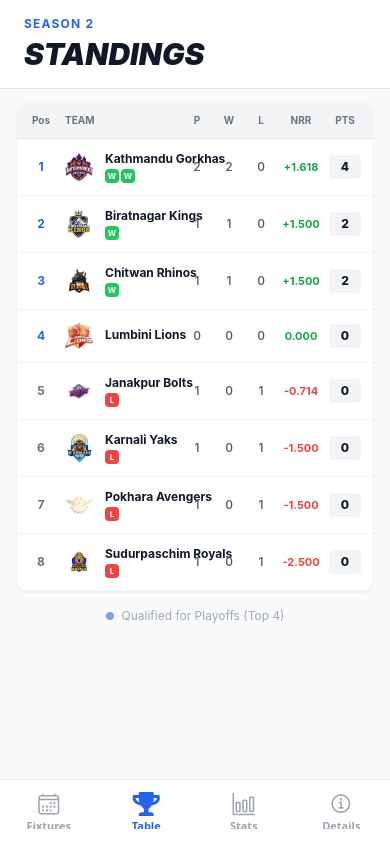
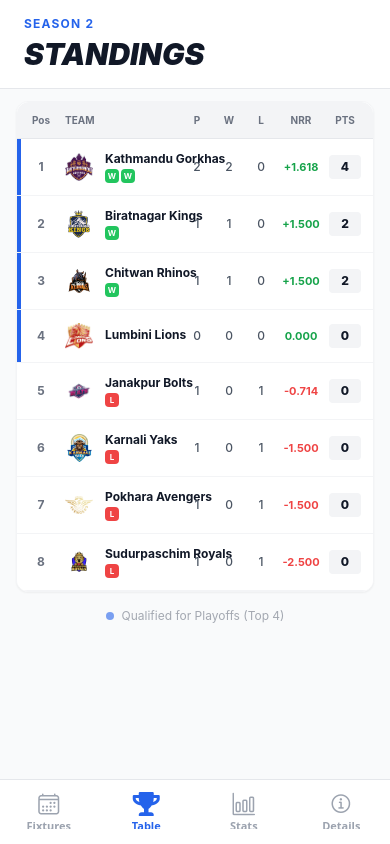
Before and after one commit to Sulav2060/NPL, a React Native app: screen /Table in a window 390 px wide. Built offline with nearby package versions, Linux system fonts and the light colour scheme.

Commit message:
refactor: enhance TableRow component with improved styling for top teams

```diff
--- a/screens/TableScreen.tsx
+++ b/screens/TableScreen.tsx
@@ -245,13 +245,15 @@ const TableRow = ({ item, index }: { item: TableRowData; index: number }) => {
 
   return (
     <View
-      className={`flex-row items-center py-3 px-2 bg-white dark:bg-gray-900 border-b border-gray-100 dark:border-gray-800 ${isTop4 ? "bg-blue-50/30 dark:bg-blue-900/10" : ""}`}
+      className="flex-row items-center py-3 px-2 bg-white dark:bg-gray-900 border-b border-gray-100 dark:border-gray-800 relative"
     >
+      {isTop4 && (
+        <View className="absolute left-0 top-0 bottom-0 w-1 bg-blue-600" />
+      )}
+
       {/* Position */}
       <View className="w-8 items-center">
-        <Text
-          className={`text-xs font-bold ${isTop4 ? "text-blue-600 dark:text-blue-400" : "text-gray-500"}`}
-        >
+        <Text className="text-xs font-bold text-gray-500">
           {index + 1}
         </Text>
       </View>
```
